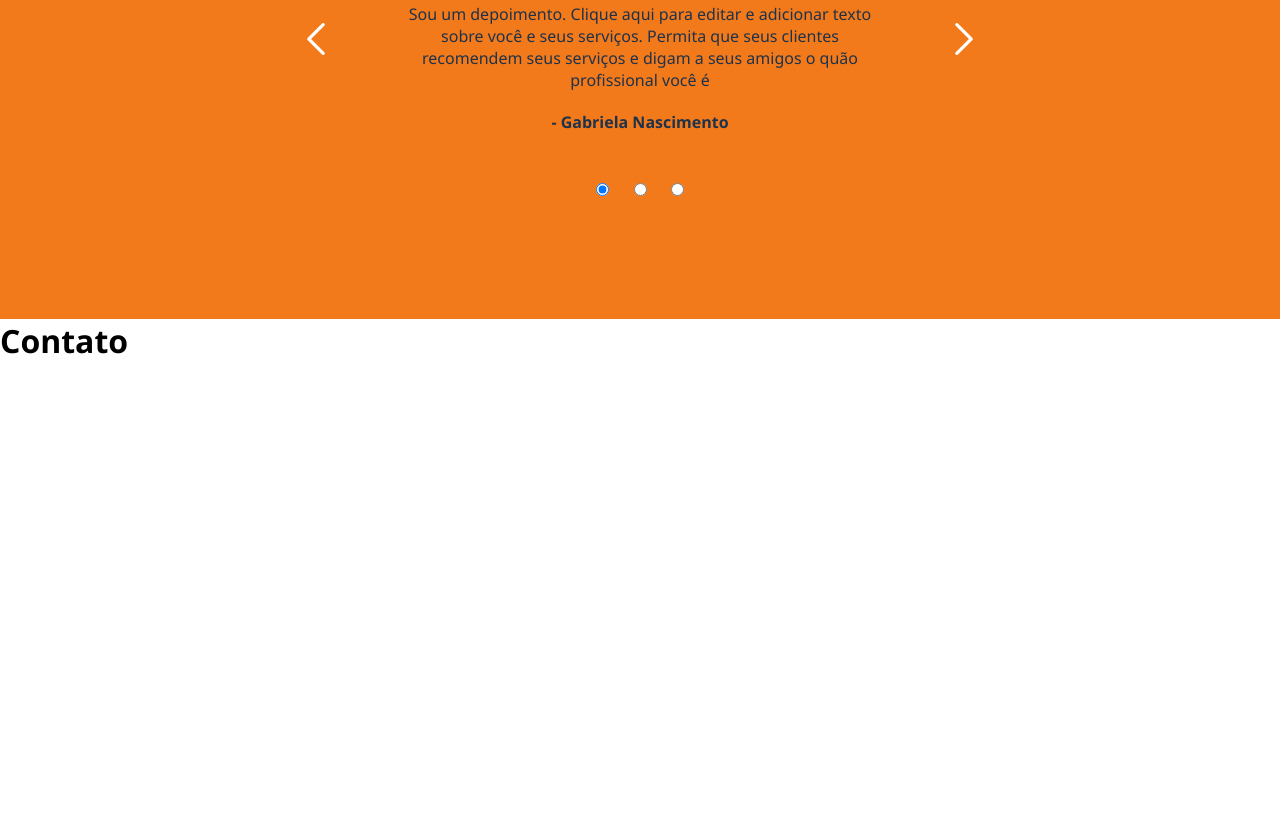
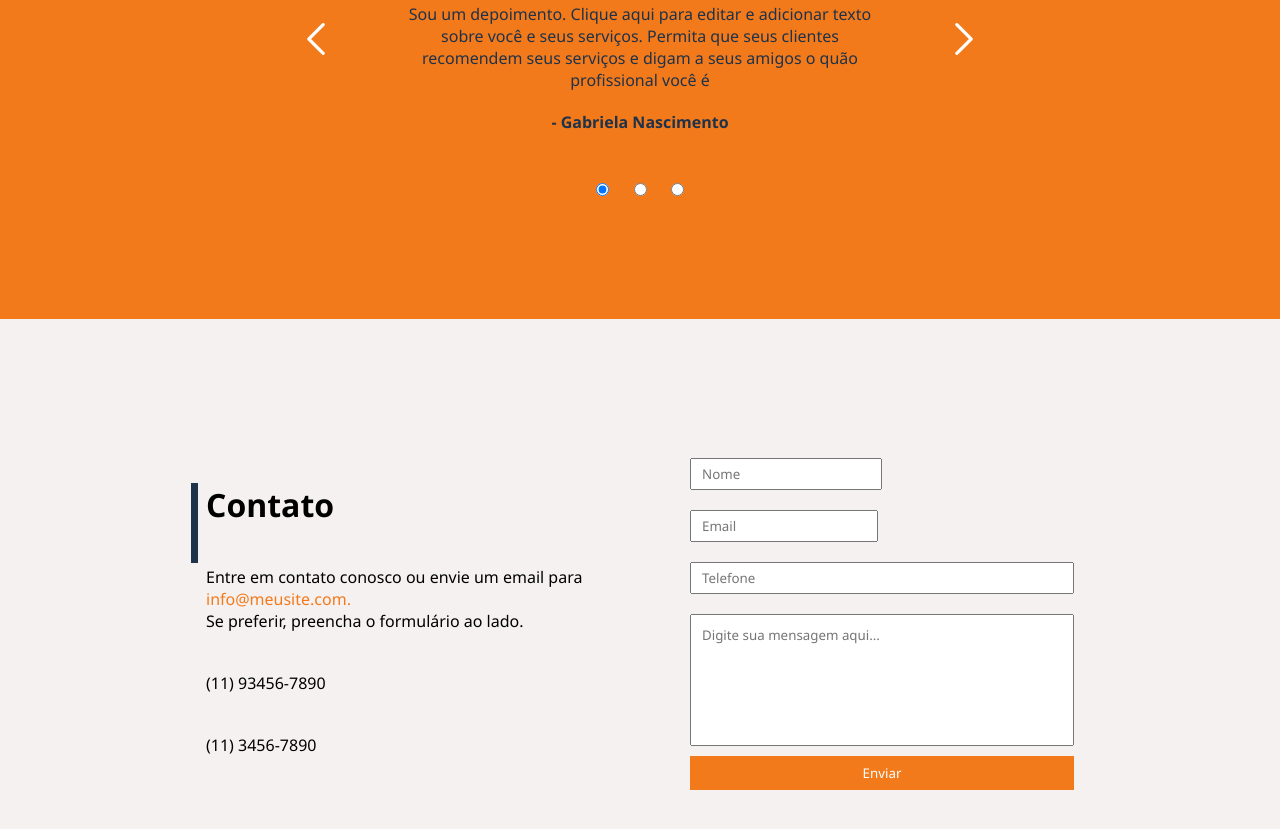
Before and after one commit to SamuelSilva77/SERVICO-DE-MUDANCAS, a plain HTML site: page index.html in a window 1280 px wide. Shown: the part 3047-3876 px from the top of the page. Before the commit the page ends 3409 px from the top, so only its background shows below. Drawn offline with nearby package versions, Linux system fonts and the light colour scheme.

Commit message:
FOOTER FEITO

```diff
--- a/estilo.css
+++ b/estilo.css
@@ -273,3 +273,67 @@ input[type = "radio"]{
   margin: 30px 10px;
   cursor: pointer;
 }
+
+
+/*FOOTER*/
+
+footer{
+  height: 600px;
+  background-color: rgb(245, 241, 241);
+  display: flex;
+  justify-content: center;
+  align-items: center;
+}
+
+footer div{
+  width: 30%;
+  margin: 0px 50px;
+}
+
+@media only screen and (max-width: 800px) {
+  footer div{
+    margin: 0 20px;
+  }
+}
+
+footer input{
+  padding: 5px 10px;
+  margin: 10px 0;
+}
+
+footer input:hover{
+  border: 2px solid black;
+}
+
+footer button{
+  width: 100%;
+  padding: 8px 0;
+  color: white;
+  border: none;
+  background-color: var(--corSecundaria);
+}
+
+.contato *{
+  margin: 40px 0;
+}
+
+.contato span{
+  color: var(--corSecundaria);
+}
+
+footer img{
+  float: left;
+}
+
+footer h1{
+  position: relative;
+}
+
+footer h1:before{
+  content: "";
+  position: absolute;
+  left: -15px;
+  width: 7px;
+  height: 80px;
+  background-color: var(--corPrincipal);
+}
--- a/index.html
+++ b/index.html
@@ -149,7 +149,31 @@
       </section>
 
       <footer>
-        <h1>Contato</h1>
+
+        <div class="contato">
+          <h1>Contato</h1>
+
+          <p style="font-weight: 100;">Entre em contato conosco ou envie um email para <br> <span> info@meusite.com. </span> <br>  Se preferir, preencha o formulário ao lado.</p>
+
+
+
+          <p> (11) 93456-7890</p>
+
+          <p>(11) 3456-7890</p>
+
+        </div>
+
+
+
+        <div>
+
+          <input type="text" style="width: 50%;" placeholder="Nome">
+          <input type="email" style="width: 49%;" placeholder="Email">
+          <input type="tel" style="width:100%;" placeholder="Telefone ">
+          <input type="text" style="width: 100%; padding: 10px 10px 100px 10px;" placeholder="Digite sua mensagem aqui...">
+          <button>Enviar</button>
+
+        </div>
       </footer>
 
 
```
Also changed, not shown: img/whatsapp (1).png (added).
